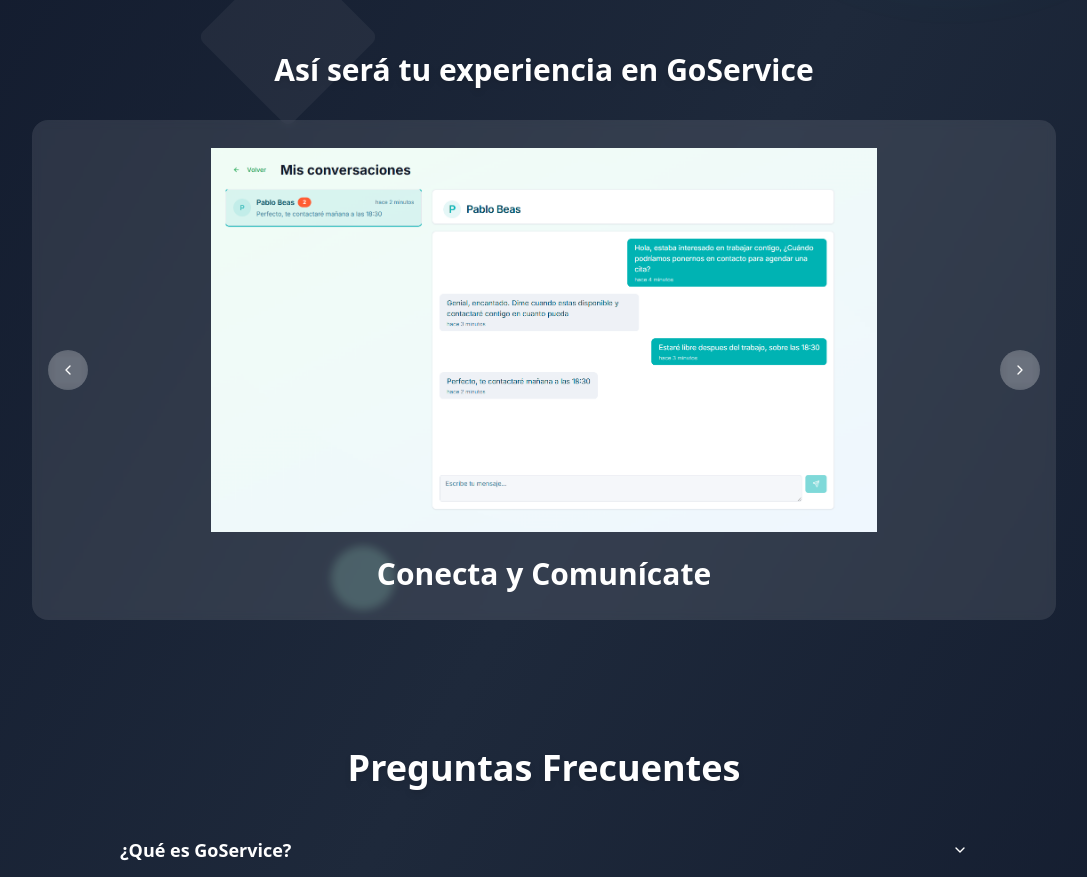
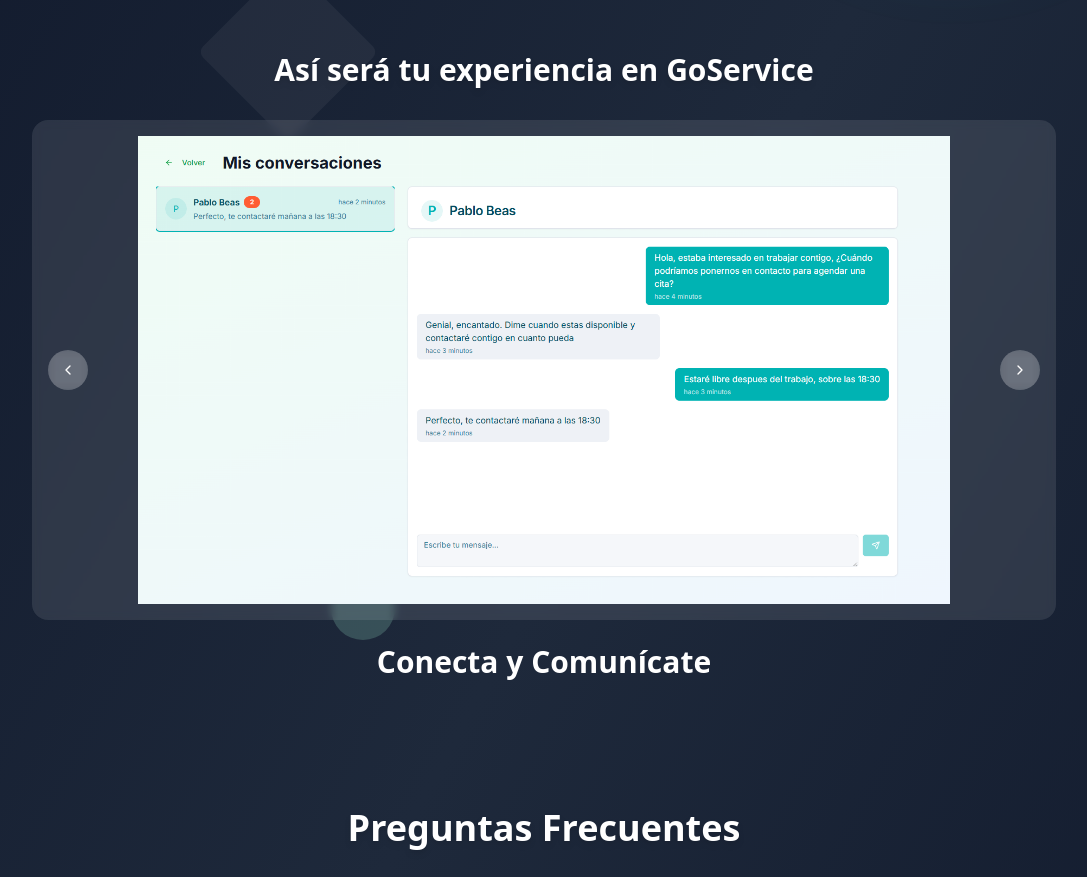
Before and after one commit to Pablobeas/goservicelanding, a React (Vite) app: page / in a window 1280 px wide. Shown: the part 600-1477 px from the top of the page, without its empty margins (96-1183 px from the left). Built offline with nearby package versions, Linux system fonts and the light colour scheme.

Commit message:
Refactor image carousel
Move image subtitles outside the container and allow images to be viewed in detail on click.

```diff
--- a/src/components/ImageCarousel.tsx
+++ b/src/components/ImageCarousel.tsx
@@ -1,6 +1,7 @@
 
 import { useState, useEffect } from "react";
 import { Button } from "@/components/ui/button";
+import { Dialog, DialogContent, DialogTrigger } from "@/components/ui/dialog";
 import { ChevronLeft, ChevronRight } from "lucide-react";
 
 const ImageCarousel = () => {
@@ -51,15 +52,23 @@ const ImageCarousel = () => {
                   : "opacity-0 translate-x-full"
             }`}
           >
-            <div className="h-full flex flex-col items-center justify-center p-8">
-              <img
-                src={image.src}
-                alt={image.alt}
-                className="max-h-72 md:max-h-80 lg:max-h-96 w-auto object-contain mb-6"
-              />
-              <h3 className="text-xl md:text-2xl lg:text-3xl font-semibold text-white text-center">
-                {image.title}
-              </h3>
+            <div className="h-full flex items-center justify-center p-4">
+              <Dialog>
+                <DialogTrigger asChild>
+                  <img
+                    src={image.src}
+                    alt={image.alt}
+                    className="max-h-full max-w-full w-auto h-auto object-contain cursor-pointer hover:scale-105 transition-transform duration-300"
+                  />
+                </DialogTrigger>
+                <DialogContent className="max-w-4xl max-h-[90vh] p-2">
+                  <img
+                    src={image.src}
+                    alt={image.alt}
+                    className="w-full h-auto object-contain rounded-lg"
+                  />
+                </DialogContent>
+              </Dialog>
             </div>
           </div>
         ))}
@@ -82,6 +91,13 @@ const ImageCarousel = () => {
           <ChevronRight className="h-5 w-5" />
         </Button>
       </div>
+
+      {/* Título fuera del contenedor */}
+      <div className="text-center mt-6">
+        <h3 className="text-xl md:text-2xl lg:text-3xl font-semibold text-white animate-fade-in">
+          {images[currentIndex].title}
+        </h3>
+      </div>
     </div>
   );
 };
```
